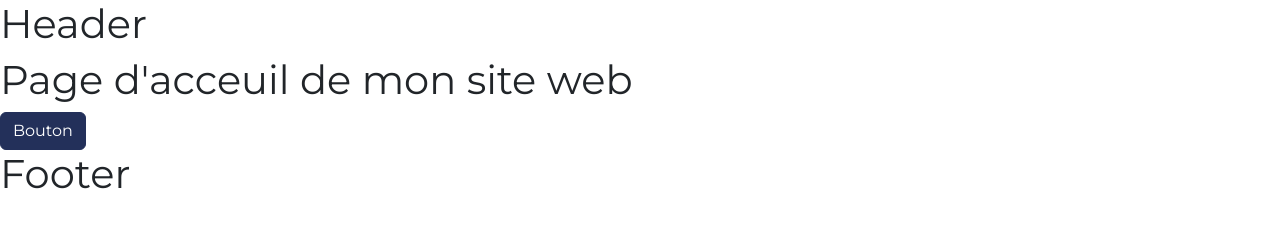
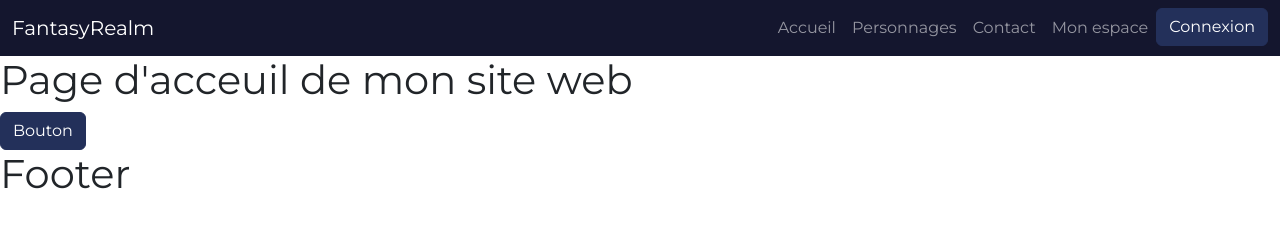
Before and after one commit to benkamla26-netizen/FantasyRealm_Online, a website with bundled scripts: page index.html in a window 1280 px wide. Built offline with nearby package versions, Linux system fonts and the light colour scheme; files whose address does not match are found by name.

Commit message:
Add Header

```diff
--- a/index.html
+++ b/index.html
@@ -7,16 +7,42 @@
     <link rel="preconnect" href="https://fonts.gstatic.com" crossorigin>
     <link href="https://fonts.googleapis.com/css2?family=Montserrat:wght@400;700&display=swap" rel="stylesheet">
     <link href="https://fonts.googleapis.com/css2?family=Cardo:wght@400;700&display=swap" rel="stylesheet">
-    <link rel="stylesheet" href="scss/main.css"/>
+    <link rel="stylesheet" href="/scss/main.css"/>
 
     <title>Document</title>
 </head>
 <body>
 
     <header>
-        <h1>Header</h1>
+    <nav class="navbar navbar-expand-lg bg-dark" data-bs-theme="dark">
+        <div class="container-fluid">
+            <a class="navbar-brand" href="/" onclick="route(event)">FantasyRealm</a>
+            <button class="navbar-toggler" type="button" data-bs-toggle="collapse" data-bs-target="#navbarSupportedContent" aria-controls="navbarSupportedContent" aria-expanded="false" aria-label="Toggle navigation">
+                <span class="navbar-toggler-icon"></span>
+            </button>
 
-    </header>
+            <div class="collapse navbar-collapse" id="navbarSupportedContent">
+                <ul class="navbar-nav ms-auto mb-2 mb-lg-0">
+                    <li class="nav-item">
+                        <a class="nav-link" href="/" onclick="route(event)">Accueil</a>
+                    </li>
+                    <li class="nav-item">
+                        <a class="nav-link" href="#">Personnages</a>
+                    </li>
+                    <li class="nav-item">
+                        <a class="nav-link" href="#">Contact</a>
+                    </li>
+                    <li class="nav-item">
+                        <a class="nav-link" href="#">Mon espace</a>
+                    </li>
+                    <li class="nav-item">
+                        <a class="btn btn-primary" href="#" onclick="route(event)">Connexion</a>
+                    </li>
+                </ul>
+            </div>
+        </div>
+    </nav>
+</header>
 
     <main ID="main-page">
 
```
